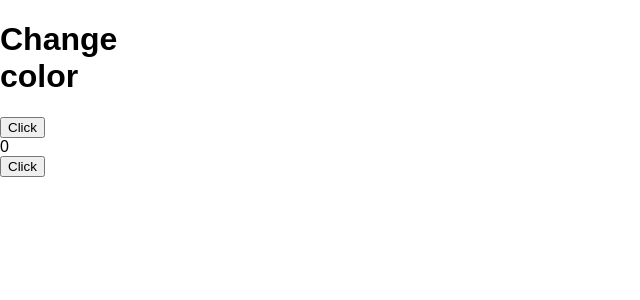
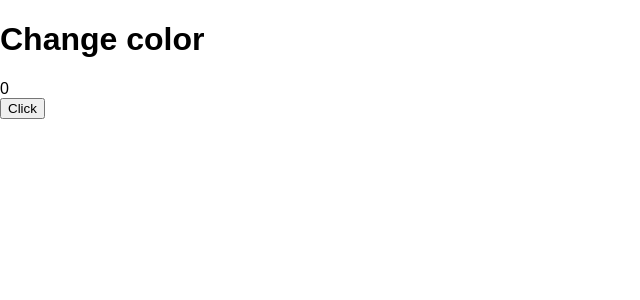
Before and after one commit to alizabhattarai/Boxcolor, a React (Create React App) app: page / in a window 1280 px wide. Shown: the top 300 px of the page, without its empty margins (0-640 px from the left). Built offline with nearby package versions, Linux system fonts and the light colour scheme; a web font is replaced by a local one.

Commit message:
eight commit

```diff
--- a/src/App.css
+++ b/src/App.css
@@ -2,8 +2,8 @@
 
 .BOX {
   background-color: white;
-  height: 200px;
-  width: 200px;
-  padding-right: 100px;
+  height: 400px;
+  width: 400px;
+  padding-right: 200px;
   font-family: 'Muli', sans-serif;
 }
--- a/src/App.js
+++ b/src/App.js
@@ -2,7 +2,8 @@
 //define 2 color variable
 //set 2 state color and count
 //write a function to show change in color of div
-//write a function to change in click
+//write a function to change in no of click
+//
 
 import React from 'react';
 import './App.css';
@@ -31,10 +32,9 @@ buttonClicked(event) {
 render() {
   return (
     <div className= "BOX">
-      <div style ={{background: this.state.color}}>
-        <h1>Change color</h1>
-        <button onClick={this.changeColor}>Click</button>
-        < div >{this.state.value}</div>
+      <h1>Change color</h1>
+      <div style ={{background: this.state.color}} onClick={this.changeColor} >
+        <div >{this.state.value}</div>
         <button onClick={this.buttonClicked} >Click</button>
         </div>
        </div>
```
